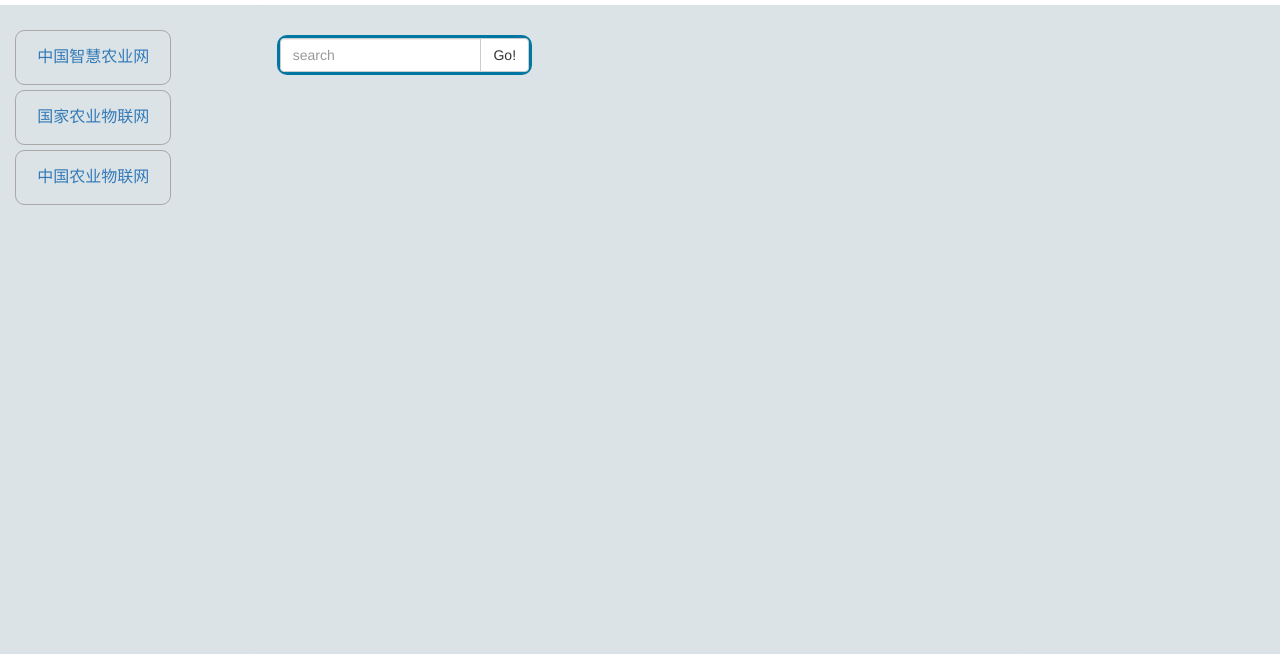
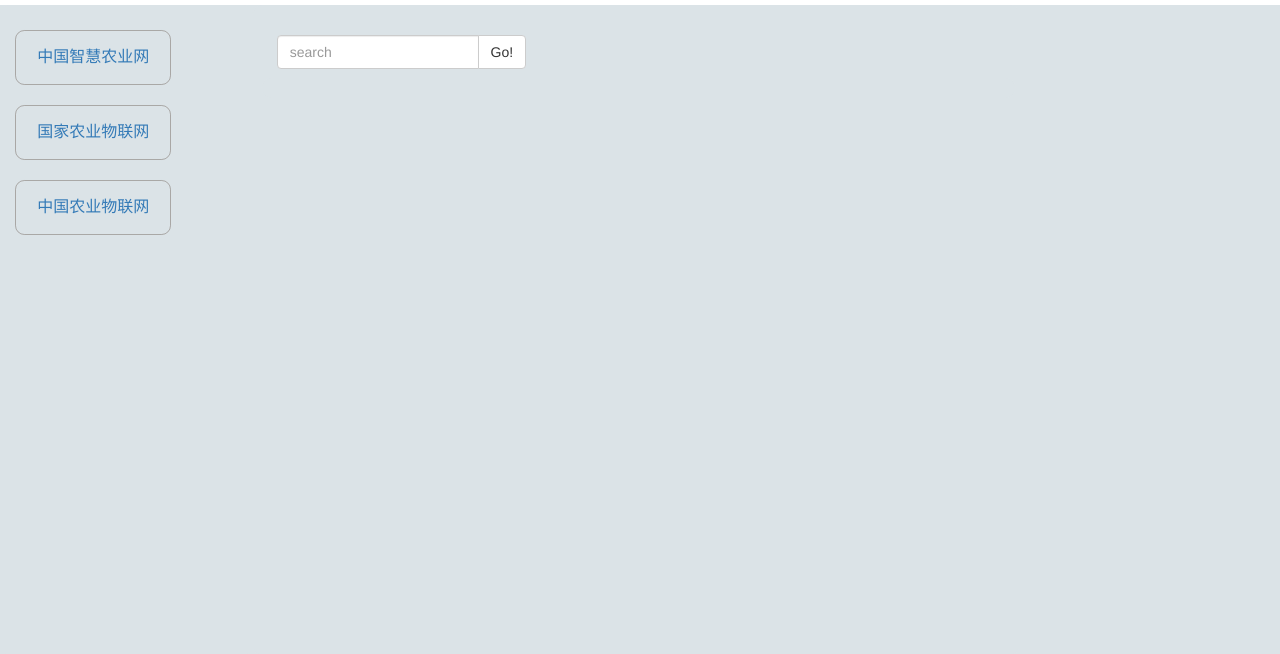
Before and after one commit to Christings/flask_scrapy_aiot, a Python web app: template flask_aiot/app/templates/list.html in a window 1280 px wide. Shown: the part 71-725 px from the top of the page. Run offline with Jinja, Linux system fonts and the light colour scheme; the template is opened without the code that fills it, so the values that code supplies are empty; some libraries are stand-ins or nearby versions.

Commit message:
style-fontsize

```diff
--- a/flask_aiot/app/static/style.css
+++ b/flask_aiot/app/static/style.css
@@ -115,7 +115,7 @@ a {
 
 #naventries li {
     border: 1px solid rgba(113, 101, 93, 0.47);
-    margin: 0px 5px 5px 5px;
+    margin: 0px 5px 20px 5px;
     padding-top: 5px;
     padding-bottom: 5px;
     font-family: Arial, Helvetica, sans-serif;
@@ -147,8 +147,8 @@ a {
 }
 
 .input-group {
-    border: 3px solid #0076a3;
-    border-radius: 10px 10px;
+    /*border: 3px solid #0076a3;*/
+    /*border-radius: 10px 10px;*/
     width: 108%;
 }
 
@@ -198,7 +198,7 @@ a {
 }
 
 .name-year a {
-    font-size: 16px;
+    font-size: 22px;
 }
 
 .rating-base {
@@ -224,7 +224,7 @@ a {
     color: black;
     font-size: 14px;
     font-weight: normal;
-    font-style: italic;
+    /*font-style: italic;*/
     padding: 5px;
     margin-bottom: 2px;
     border-bottom-left-radius: 5px 5px;
```
